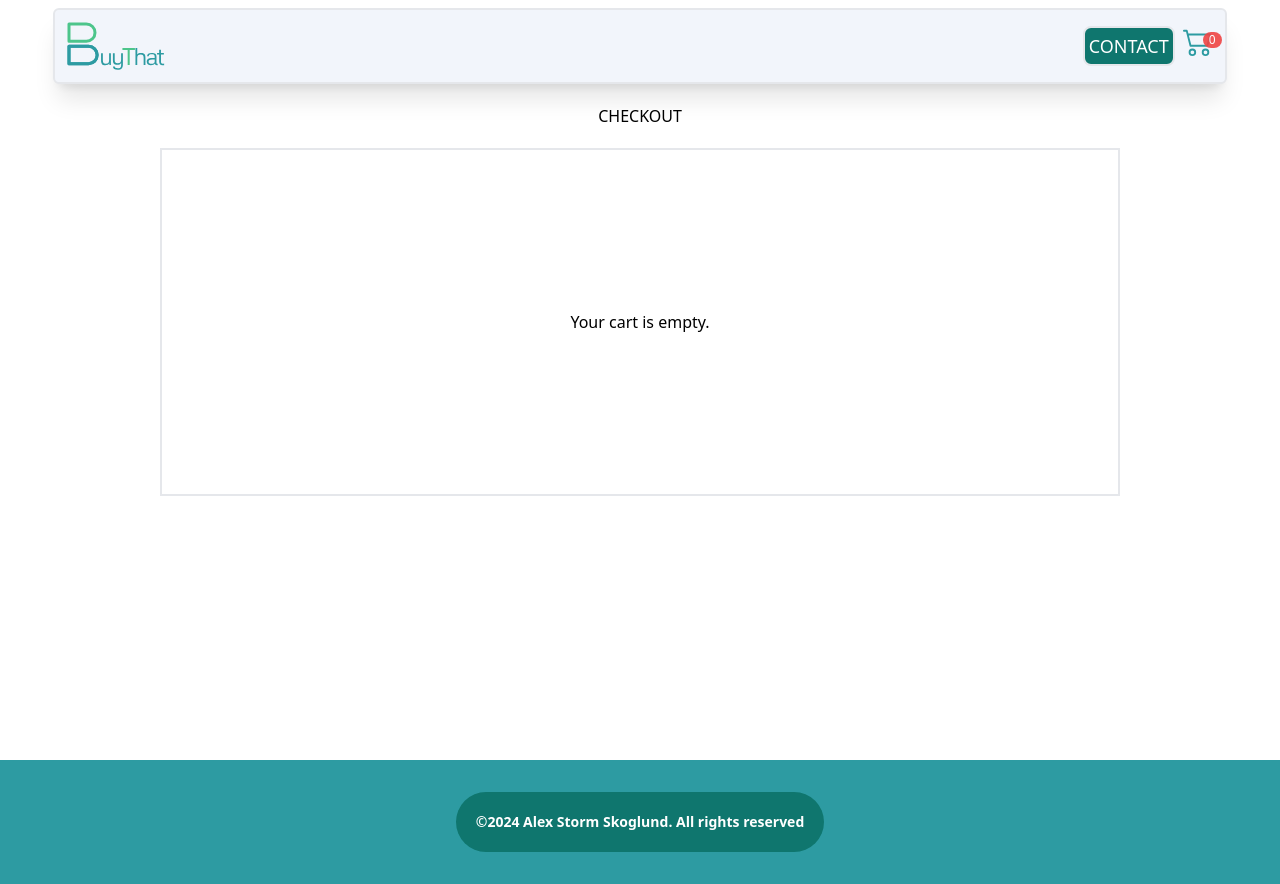
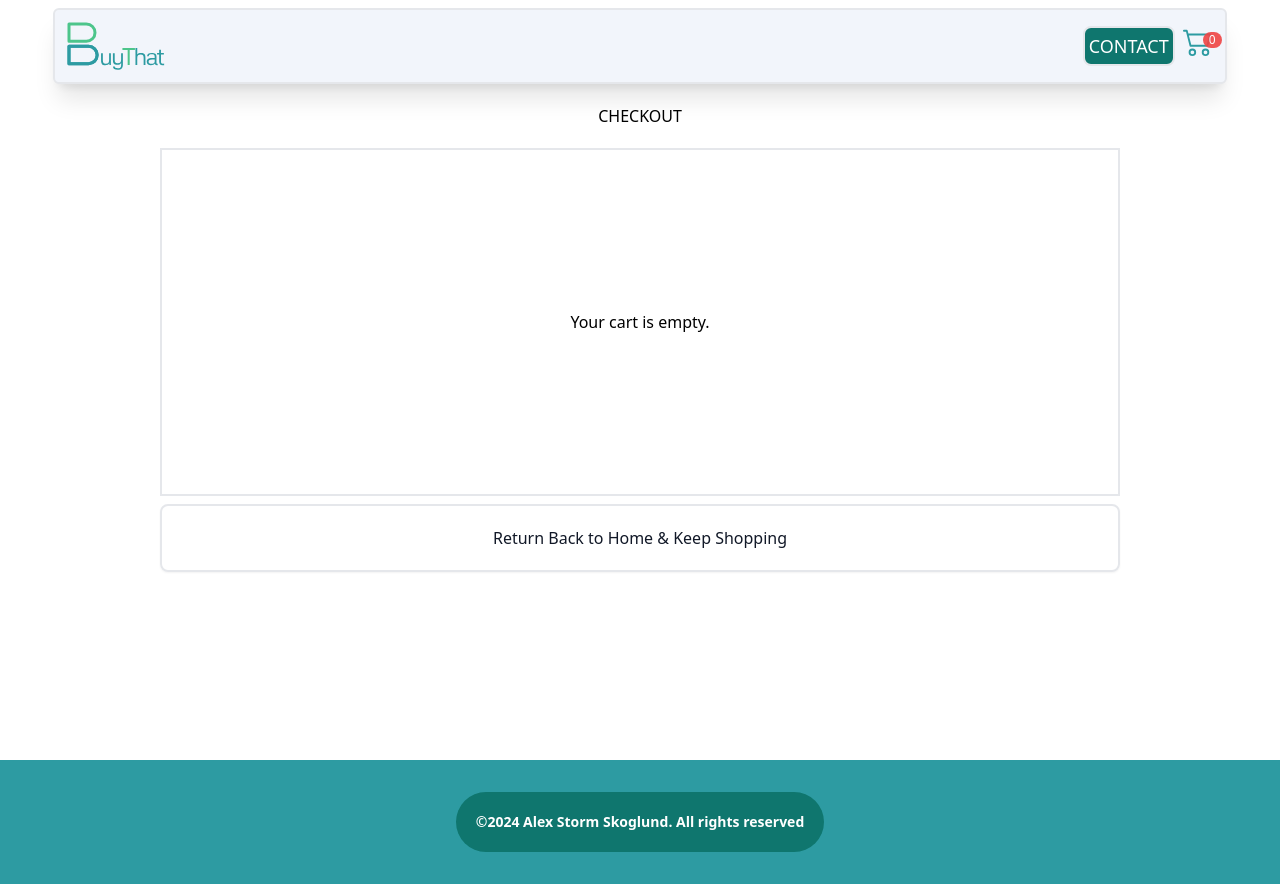
Before and after one commit to StormSkoglund/frontend-frameworks-ca, a React (Vite) app: page /checkout in a window 1280 px wide. Built offline with nearby package versions, Linux system fonts and the light colour scheme.

Commit message:
adds a return to home link when cart is emptied

```diff
--- a/src/pages/Checkout.jsx
+++ b/src/pages/Checkout.jsx
@@ -122,9 +122,18 @@ function Checkout() {
             </div>
           </>
         ) : (
-          <p className="text-center border-solid border-2 p-40">
-            Your cart is empty.
-          </p>
+          <>
+            <p className="text-center border-solid border-2 p-40">
+              Your cart is empty.
+            </p>
+            <Link to="/" className="text-center">
+              <div className="text-gray-900 mx-auto w-50 flex rounded-lg flex-row justify-center border-2 align-middle shadow-sm hover:shadow-lg p-5 mt-2 mb-2">
+                <p className="text-center">
+                  Return Back to Home & Keep Shopping
+                </p>
+              </div>
+            </Link>
+          </>
         )}
       </div>
     </>
```
